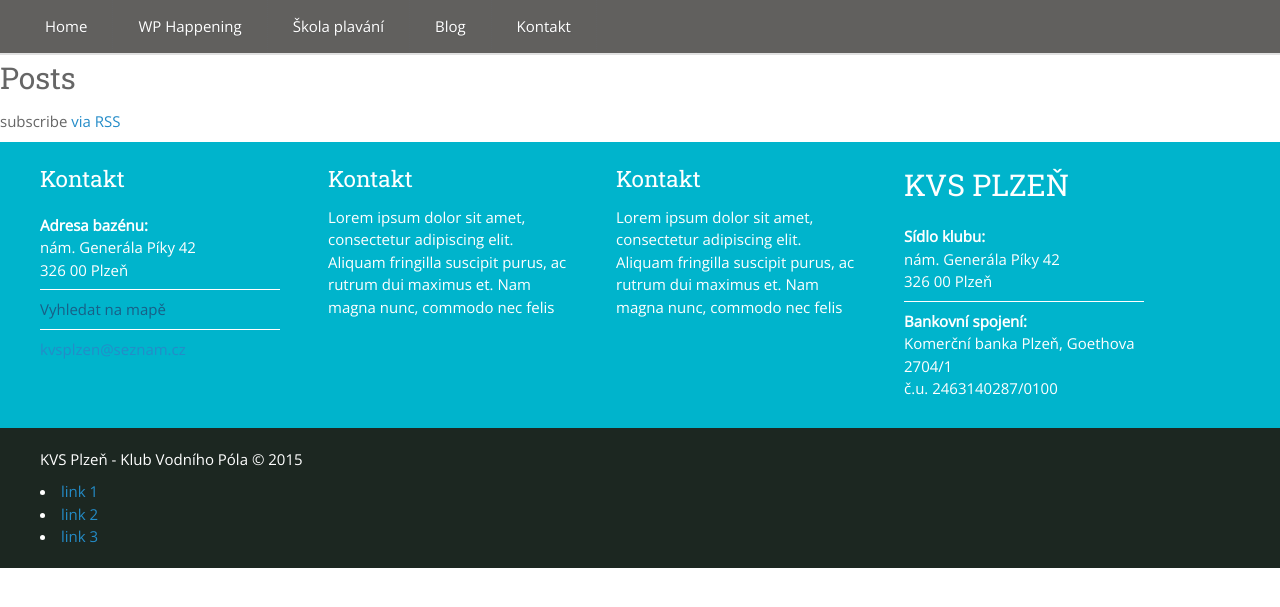
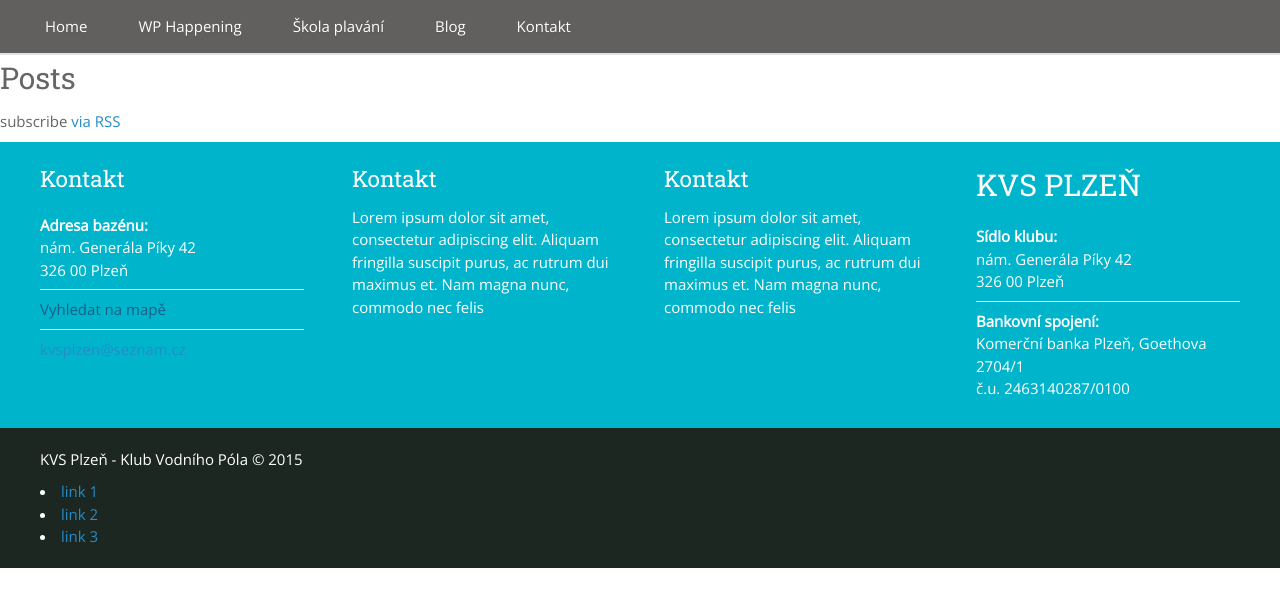
Before and after one commit to SteveVil/KVS-web, a Jekyll site: the page built from index.html, in a window 1280 px wide. Shown: the top 607 px of the page. Built offline with Jekyll 4.4.1, drawn with Linux system fonts in a browser that asks for light colours.

Commit message:
Update _footer.sass

```diff
--- a/_sass/_footer.sass
+++ b/_sass/_footer.sass
@@ -15,7 +15,7 @@
 		border: none
 
 .box4
-	width: 20%
+	width: 22%
 	margin-right: 4%
 	float: left
 
```
